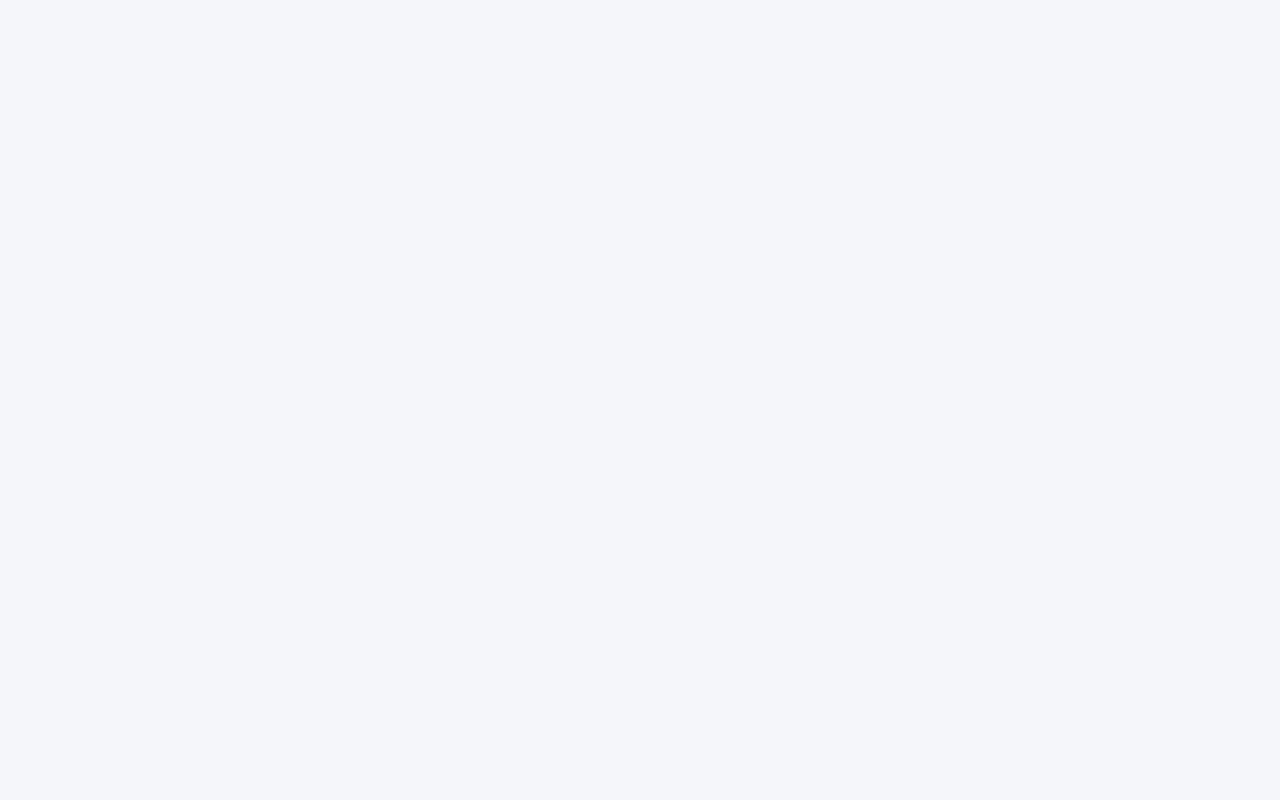
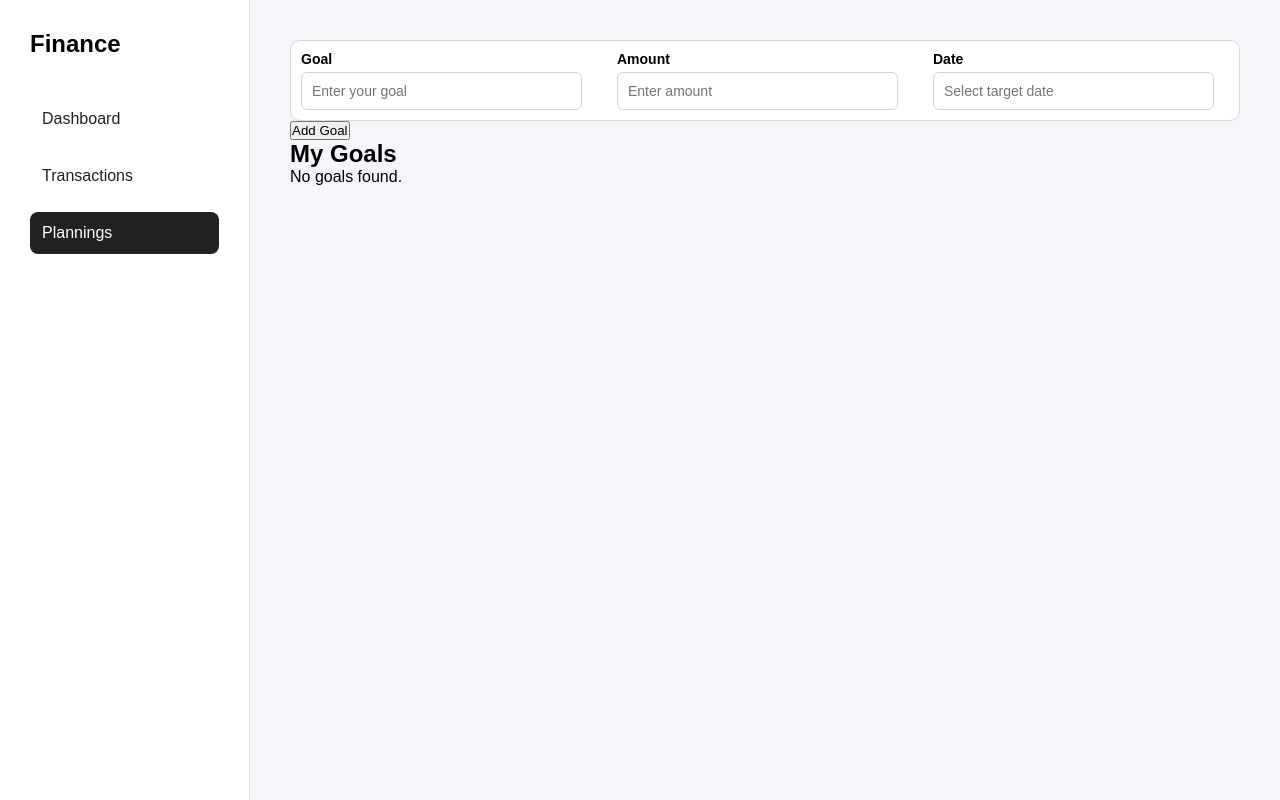
Before and after one commit to Lokeshwaran-V/finance-dashboard, a React (Vite) app: page /planning in a window 1280 px wide. Before the commit this address had no page. Built offline with nearby package versions, Linux system fonts and the light colour scheme.

Commit message:
New feature implementation

```diff
--- a/src/App.jsx
+++ b/src/App.jsx
@@ -2,18 +2,22 @@ import { useEffect } from "react";
 import { useDispatch } from "react-redux";
 import { setTransactions } from "./store/transactionSlice";
 import { getTransactions } from "./pages/services/transactionService";
-
+import { setGoal } from "./store/goalSlice";
+import { getGoals } from "./pages/services/goalServices";
 import { BrowserRouter, Routes, Route } from "react-router-dom";
 import Layout from "./components/Layout/Layout";
 import Dashboard from "./pages/Dashboard/Dashboard";
 import Transactions from "./pages/Transactions/Transactions";
+import Planning from "./pages/Planning/Planning";
 
 function App() {
   const dispatch = useDispatch();
 
   useEffect(() => {
     const storedTransactions = getTransactions();
+    const storedGoals = getGoals();
 
+    dispatch(setGoal(storedGoals));
     dispatch(setTransactions(storedTransactions));
   }, [dispatch]);
 
@@ -23,6 +27,7 @@ function App() {
         <Route element={<Layout />}>
           <Route path="/" element={<Dashboard />} />
           <Route path="/transactions" element={<Transactions />} />
+          <Route path="/planning" element={<Planning />} />
         </Route>
       </Routes>
     </BrowserRouter>
--- a/src/components/Layout/Layout.jsx
+++ b/src/components/Layout/Layout.jsx
@@ -15,6 +15,10 @@ function Layout() {
           <NavLink to="/transactions" className="nav-link">
             Transactions
           </NavLink>
+
+          <NavLink to="/planning" className="nav-link">
+            Plannings
+          </NavLink>
         </nav>
       </aside>
 
--- /dev/null
+++ b/src/pages/PLanningList/PlanningList.jsx
@@ -0,0 +1,30 @@
+import React from "react";
+import { useSelector } from "react-redux";
+
+function PlanningList() {
+  const goals = useSelector((state) => state.goals.goals);
+  return (
+    <div>
+      <div className="goals-list">
+        <h2>My Goals</h2>
+
+        {goals.length === 0 ? (
+          <p>No goals found.</p>
+        ) : (
+          goals.map((goal) => (
+            <div className="goal-item" key={goal.id}>
+              <div>
+                <h3>{goal.goal}</h3>
+                <p>Target Date: {goal.date}</p>
+              </div>
+
+              <strong>₹{goal.amount.toLocaleString("en-IN")}</strong>
+            </div>
+          ))
+        )}
+      </div>
+    </div>
+  );
+}
+
+export default PlanningList;
--- /dev/null
+++ b/src/pages/Planning/Planning.css
@@ -0,0 +1,16 @@
+.planning-form--input{
+ display: flex;
+ width: 100%;
+ justify-content: space-between;
+ background-color: white;
+ box-sizing: border-box;
+ border: 1px solid #d9d9d9;
+ border-radius: 10px;
+
+}
+
+.form-group{
+    /* gap: 10px; */
+    width: 100%;
+    margin: 10px 10px
+}
--- /dev/null
+++ b/src/pages/Planning/Planning.jsx
@@ -0,0 +1,107 @@
+import React, { useState } from "react";
+import { useDispatch } from "react-redux";
+import { addGoal as addGoalToRedux } from "../../store/goalSlice";
+import { addGoal } from "../services/goalServices.js";
+import "./Planning.css";
+import DatePicker from "react-datepicker";
+import "react-datepicker/dist/react-datepicker.css";
+import PlanningList from "../PLanningList/PlanningList.jsx";
+
+function Planning() {
+  const dispatch = useDispatch();
+  const [goalData, setGoalData] = useState({
+    goal: "",
+    amount: "",
+    date: null,
+  });
+
+  const handleGoalChange = (event) => {
+    const { name, value } = event.target;
+
+    setGoalData((previousData) => ({
+      ...previousData,
+      [name]: value,
+    }));
+  };
+
+  const handleSubmit = (event) => {
+    event.preventDefault();
+
+    const newGoal = {
+      id: crypto.randomUUID(),
+      goal: goalData.goal,
+      amount: Number(goalData.amount),
+      date: goalData.date
+        ? `${goalData.date.getFullYear()}-${String(
+            goalData.date.getMonth() + 1,
+          ).padStart(2, "0")}-${String(goalData.date.getDate()).padStart(
+            2,
+            "0",
+          )}`
+        : null,
+    };
+    addGoal(newGoal);
+    dispatch(addGoalToRedux(newGoal));
+    console.log("New Goal Added:", newGoal);
+  };
+
+  return (
+    <div>
+      <form className="goal-form" onSubmit={handleSubmit}>
+        <div className="planning-form--input">
+          <div className="form-group">
+            <label htmlFor="goal">Goal</label>
+
+            <input
+              id="goal"
+              name="goal"
+              type="text"
+              placeholder="Enter your goal"
+              value={goalData.goal}
+              onChange={handleGoalChange}
+              required
+            />
+          </div>
+
+          <div className="form-group">
+            <label htmlFor="amount">Amount</label>
+
+            <input
+              id="amount"
+              name="amount"
+              type="number"
+              placeholder="Enter amount"
+              value={goalData.amount}
+              onChange={handleGoalChange}
+              required
+            />
+          </div>
+
+          <div className="form-group">
+            <label htmlFor="date">Date</label>
+
+            <DatePicker
+              id="date"
+              selected={goalData.date}
+              onChange={(date) =>
+                setGoalData((previousData) => ({
+                  ...previousData,
+                  date,
+                }))
+              }
+              dateFormat="dd/MM/yyyy"
+              placeholderText="Select target date"
+              onChangeRaw={(event) => event.preventDefault()}
+              required
+            />
+          </div>
+        </div>
+
+        <button type="submit">Add Goal</button>
+      </form>
+      <PlanningList />
+    </div>
+  );
+}
+
+export default Planning;
--- /dev/null
+++ b/src/pages/services/goalServices.js
@@ -0,0 +1,50 @@
+const STORAGE_KEY = "finance_goals";
+
+export const getGoals = () => {
+  const goals = localStorage.getItem(STORAGE_KEY);
+
+  return goals ? JSON.parse(goals) : [];
+};
+
+export const addGoal = (goal) => {
+  const goals = getGoals();
+
+  const updatedGoals = [goal, ...goals];
+
+  localStorage.setItem(
+    STORAGE_KEY,
+    JSON.stringify(updatedGoals)
+  );
+
+  return goal;
+};
+
+export const deleteGoal = (id) => {
+  const goals = getGoals();
+
+  const updatedGoals = goals.filter(
+    (goal) => goal.id !== id
+  );
+
+  localStorage.setItem(
+    STORAGE_KEY,
+    JSON.stringify(updatedGoals)
+  );
+};
+
+export const updateGoal = (updatedGoal) => {
+  const goals = getGoals();
+
+  const updatedGoals = goals.map((goal) =>
+    goal.id === updatedGoal.id
+      ? updatedGoal
+      : goal
+  );
+
+  localStorage.setItem(
+    STORAGE_KEY,
+    JSON.stringify(updatedGoals)
+  );
+
+  return updatedGoal;
+};
--- /dev/null
+++ b/src/store/goalSlice.js
@@ -0,0 +1,46 @@
+import { createSlice } from "@reduxjs/toolkit";
+
+const initialState = {
+  goals: [],
+};
+
+const goalSlice = createSlice({
+  name: "goals",
+
+  initialState,
+
+  reducers: {
+    setGoal: (state, action) => {
+      state.goals = action.payload;
+    },
+
+    addGoal: (state, action) => {
+      state.goals.unshift(action.payload);
+    },
+
+    updateGoal: (state, action) => {
+      const index = state.goals.findIndex(
+        (goal) => goal.id === action.payload.id
+      );
+
+      if (index !== -1) {
+        state.goals[index] = action.payload;
+      }
+    },
+
+    deleteGoal: (state, action) => {
+      state.goals = state.goals.filter(
+        (goal) => goal.id !== action.payload
+      );
+    },
+  },
+});
+
+export const {
+  setGoal,
+  addGoal,
+  updateGoal,
+  deleteGoal,
+} = goalSlice.actions;
+
+export default goalSlice.reducer;
--- a/src/store/store.js
+++ b/src/store/store.js
@@ -1,8 +1,10 @@
 import { configureStore } from "@reduxjs/toolkit";
 import transactionReducer from "./transactionSlice";
+import goalReducer from "./goalSlice";
 
 export const store = configureStore({
   reducer: {
     transactions: transactionReducer,
+    goals: goalReducer,
   },
 });
```
Also changed, not shown: src/pages/PLanningList/PlanningList.css (added).
